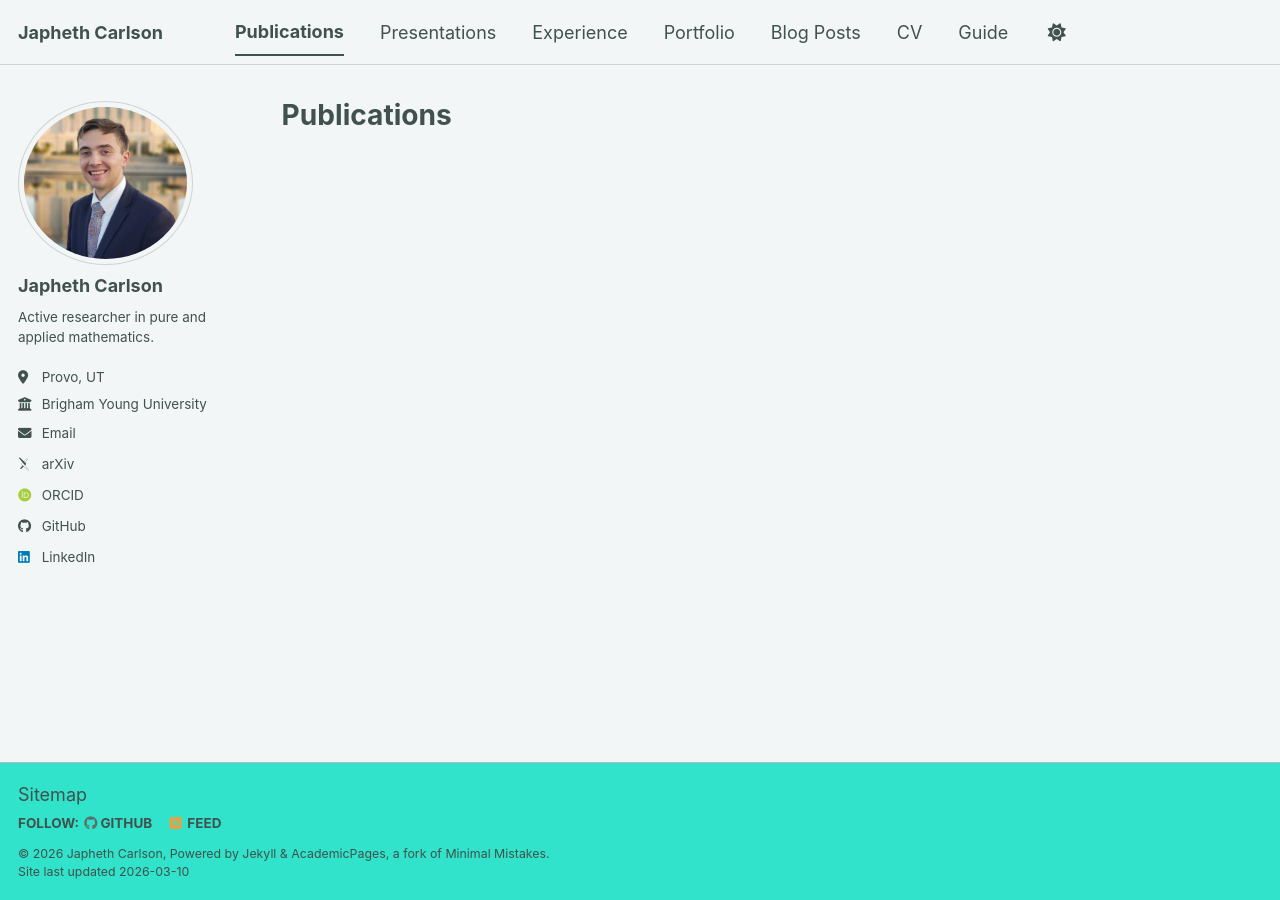
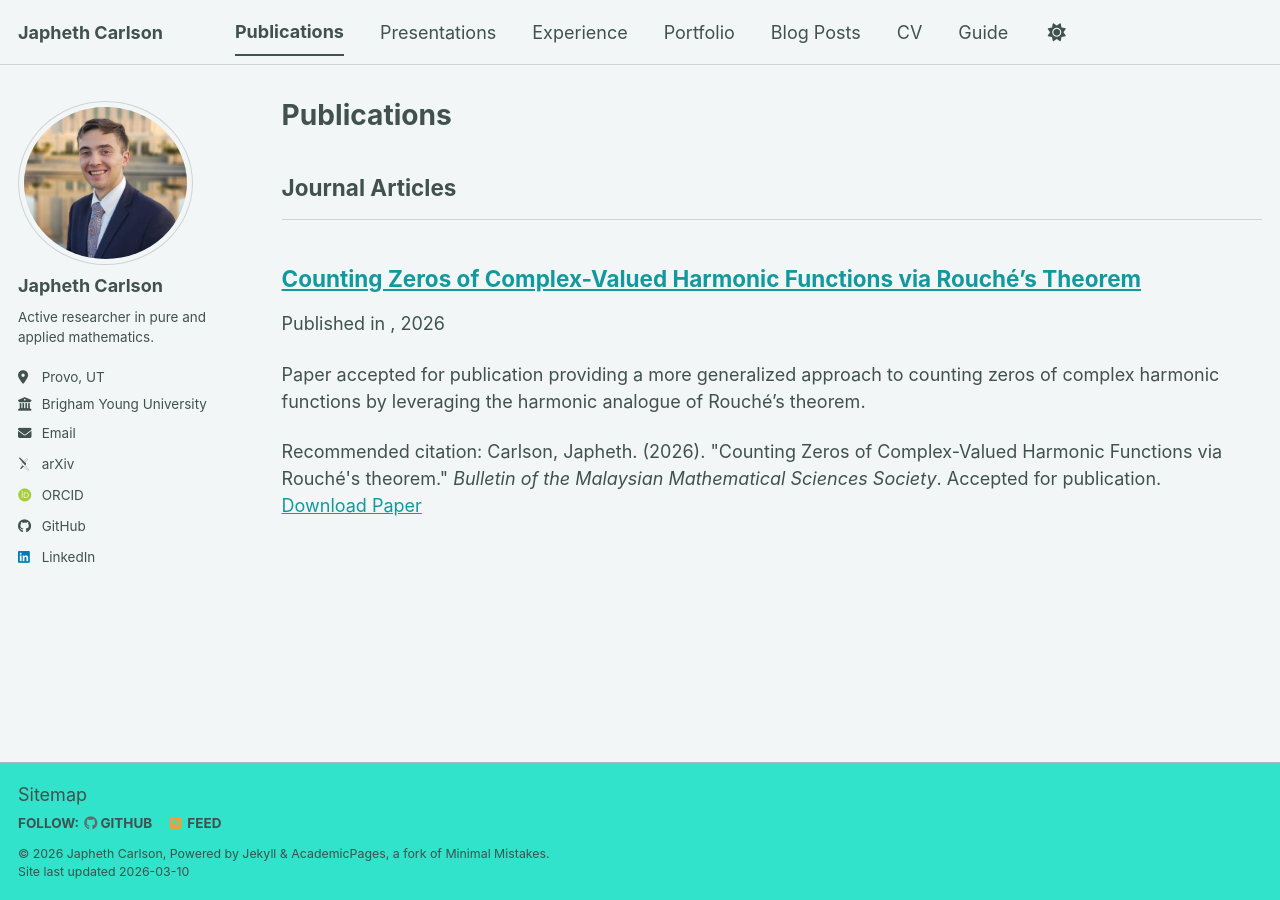
Before and after one commit to jrc117/jrc117.github.io, a Jekyll site: the page built from _pages/publications.html, in a window 1280 px wide. Built offline with Jekyll 4.4.1, drawn with Linux system fonts in a browser that asks for light colours; some web fonts are replaced; a script bundle is joined from its source files by our own code; library files that are not in the unit come from our copies; some of the changed lines change nothing that is shown.

Commit message:
Update publication details for Complex Analysis paper
Updated publication status and permalink for the paper.

```diff
--- a/_publications/Complex_Analysis_Paper.md
+++ b/_publications/Complex_Analysis_Paper.md
@@ -2,7 +2,8 @@
 title: "Counting Zeros of Complex-Valued Harmonic Functions via Rouché's Theorem"
 collection: publications
 category: manuscripts
-permalink: /publication/2009-10-01-paper-title-number-1
+published: true
+permalink: /publication/rouche-harmonic-zeros
 excerpt: 'Paper accepted for publication providing a more generalized approach to counting zeros of complex harmonic functions by leveraging the harmonic analogue of Rouché''s theorem.'
 # date: 2026-03-09
 # venue: 'Bulletin of the Malaysian Mathematical Sciences Society'
```
